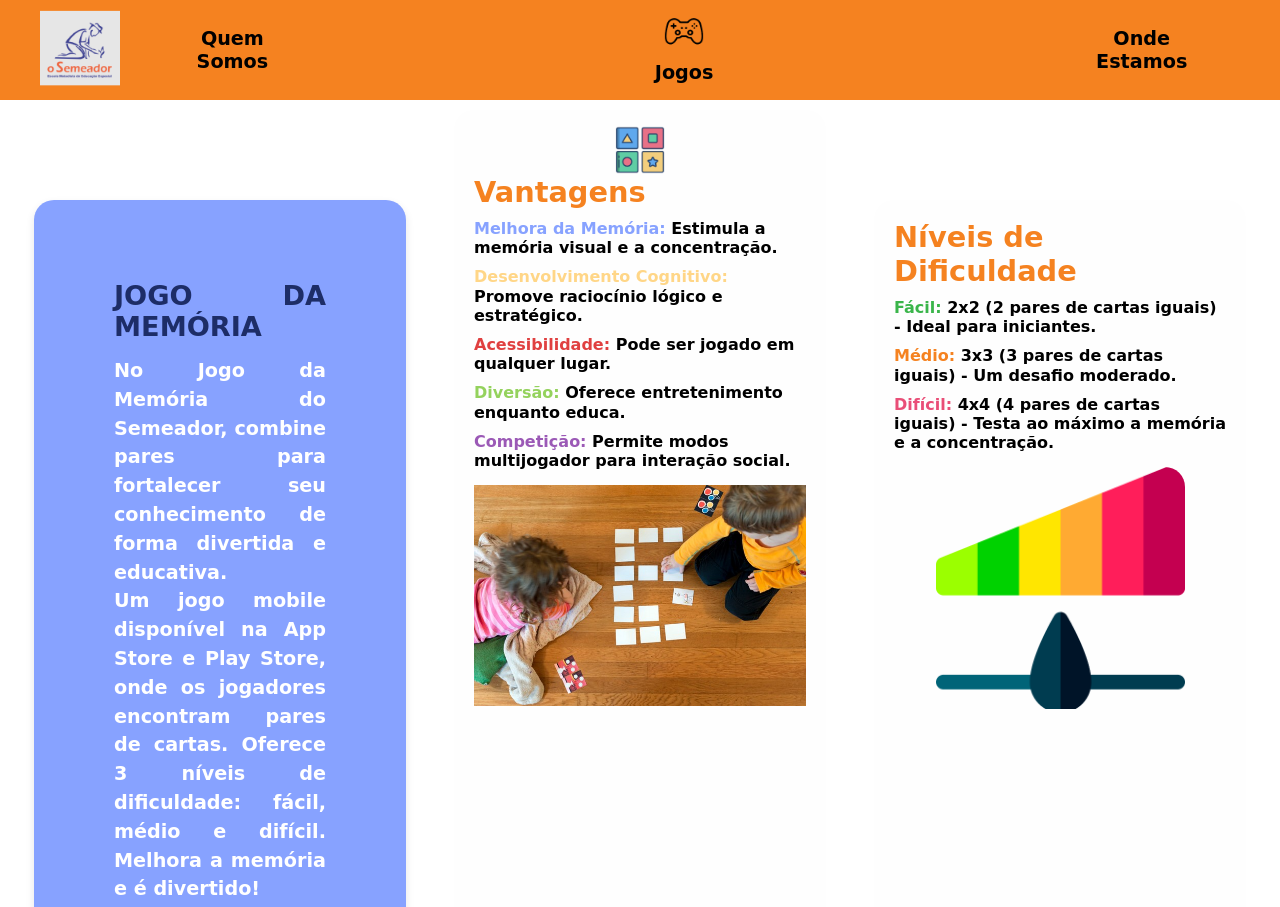
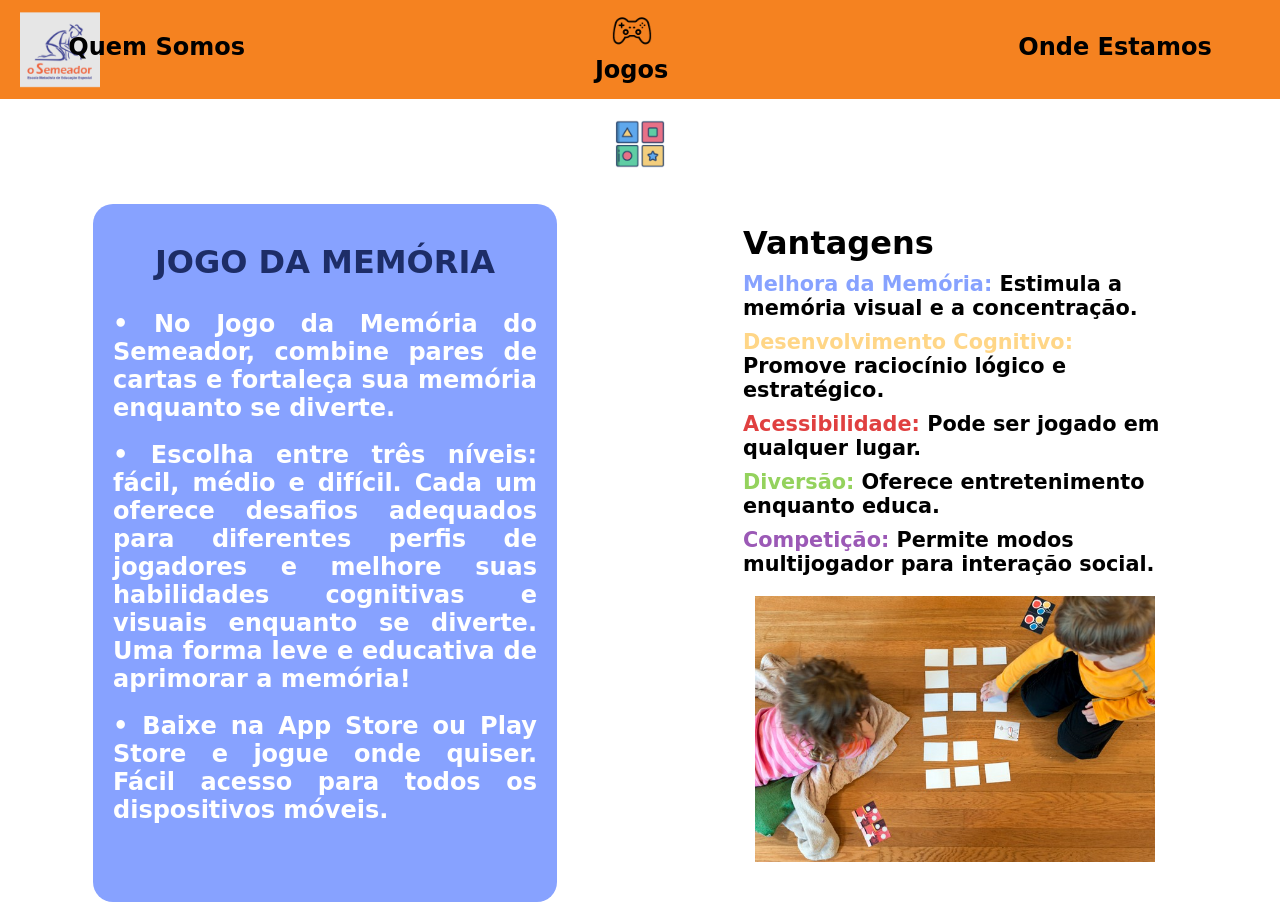
Before and after one commit to guilhermesantos0/Jornada_Do_Saber, a plain HTML site: page Memoria/JogoDaMemoria.html in a window 1280 px wide. Shown: the top 907 px of the page. Drawn offline with Linux system fonts and the light colour scheme; a web font is replaced by a local one.

Commit message:
pagina memoria, quase completa

```diff
--- a/Memoria/JogoDaMemoria.html
+++ b/Memoria/JogoDaMemoria.html
@@ -5,16 +5,20 @@
         <meta name="viewport" content="width=device-width, initial-scale=1.0">
         <title>Jogo da Memória - O Semeador</title>
         <!-- Importação da Fonte Google -->
-    <link href="https://fonts.googleapis.com/css2?family=Baloo+Thambi+2&display=swap" rel="stylesheet">
+        <link
+            href="https://fonts.googleapis.com/css2?family=Baloo+Thambi+2&display=swap"
+            rel="stylesheet">
         <link rel="stylesheet" href="MemoriaStyle.css">
     </head>
     <body>
 
         <!-- Cabeçalho -->
         <header>
-        <div class="logo">
+            <nav class="logo">
+                <a href="#main">
                     <img src="imagens/logo-semeador.png" alt="Logo O Semeador">
-        </div>
+                </a>
+            </nav>
             <nav>
                 <a href="#quem-somos">Quem Somos</a>
                 <div class="jogos-abas">
@@ -25,23 +29,48 @@
             </nav>
         </header>
 
+        <!-- Imagem acima da seção "Vantagens" -->
+        <img
+            src="imagens/memoria-icon.png"
+            alt="Imagem Vantagens"
+            class="imagem-vantagens">
+
         <!-- Seção Principal -->
         <main>
             <section class="jogo-memoria">
+                <br>
                 <h2>JOGO DA MEMÓRIA</h2>
-            <p>No Jogo da Memória do Semeador, combine pares para fortalecer seu conhecimento de forma divertida e educativa.</p>
-            <p>Um jogo mobile disponível na App Store e Play Store, onde os jogadores encontram pares de cartas. Oferece 3 níveis de dificuldade: fácil, médio e difícil. Melhora a memória e é divertido!</p>
+                <br>
+                <p>• No Jogo da Memória do Semeador, combine pares de cartas e fortaleça sua
+                    memória enquanto se diverte.</p>
+                <br>
+                <p>• Escolha entre três níveis: fácil, médio e difícil. Cada um oferece desafios
+                    adequados para diferentes perfis de jogadores e melhore suas habilidades
+                    cognitivas e visuais enquanto se diverte. Uma forma leve e educativa de
+                    aprimorar a memória!</p>
+                <br>
+                <p>• Baixe na App Store ou Play Store e jogue onde quiser. Fácil acesso para todos
+                    os dispositivos móveis.</p>
             </section>
 
             <section class="vantagens">
-            <img src="imagens/memoria-icon.png" alt="Imagem acima de vantagens" class="imagem-vantagens">
                 <h2>Vantagens</h2>
                 <ul>
-                <li><span class="memoria">Melhora da Memória:</span> Estimula a memória visual e a concentração.</li>
-                <li><span class="cognitivo">Desenvolvimento Cognitivo:</span> Promove raciocínio lógico e estratégico.</li>
-                <li><span class="acessibilidade">Acessibilidade:</span> Pode ser jogado em qualquer lugar.</li>
-                <li><span class="diversao">Diversão:</span> Oferece entretenimento enquanto educa.</li>
-                <li><span class="competicao">Competição:</span> Permite modos multijogador para interação social.</li>
+                    <li>
+                        <span class="memoria">Melhora da Memória:</span>
+                        Estimula a memória visual e a concentração.</li>
+                    <li>
+                        <span class="cognitivo">Desenvolvimento Cognitivo:</span>
+                        Promove raciocínio lógico e estratégico.</li>
+                    <li>
+                        <span class="acessibilidade">Acessibilidade:</span>
+                        Pode ser jogado em qualquer lugar.</li>
+                    <li>
+                        <span class="diversao">Diversão:</span>
+                        Oferece entretenimento enquanto educa.</li>
+                    <li>
+                        <span class="competicao">Competição:</span>
+                        Permite modos multijogador para interação social.</li>
                 </ul>
                 <img src="imagens/criancas-icon.png" alt="Crianças jogando">
             </section>
@@ -49,9 +78,15 @@
             <section class="dificuldade">
                 <h2>Níveis de Dificuldade</h2>
                 <ul>
-                <li><span class="facil">Fácil:</span> 2x2 (2 pares de cartas iguais) - Ideal para iniciantes.</li>
-                <li><span class="medio">Médio:</span> 3x3 (3 pares de cartas iguais) - Um desafio moderado.</li>
-                <li><span class="dificil">Difícil:</span> 4x4 (4 pares de cartas iguais) - Testa ao máximo a memória e a concentração.</li>
+                    <li>
+                        <span class="facil">Fácil:</span>
+                        2x2 (2 pares de cartas iguais) - Ideal para iniciantes.</li>
+                    <li>
+                        <span class="medio">Médio:</span>
+                        3x3 (3 pares de cartas iguais) - Um desafio moderado.</li>
+                    <li>
+                        <span class="dificil">Difícil:</span>
+                        4x4 (4 pares de cartas iguais) - Testa ao máximo a memória e a concentração.</li>
                 </ul>
                 <img src="imagens/dificuldade-icon.png" alt="Gráfico de dificuldade">
             </section>
@@ -59,19 +94,29 @@
 
         <!-- Rodapé -->
         <footer>
-        <div class="onde-estamos">
-            <img src="imagens/local-icon.png" alt="Ícone de localização">
+            <nav class="onde-estamos">
+                <a href="https://www.google.com/maps?q=Rua+dos+Meninos,+555+-+São+Caetano+do+Sul,+SP" target="_blank">
+                    <img src="imagens/local-icon.png" alt="Ícone de localização" class="local-icon">
+                        <h2>Onde Estamos</h2>
                     <p>Rua dos Meninos, 555 - São Caetano do Sul - SP - 09580-300</p>
-        </div>
-        <div class="fale-conosco">
-            <img src="imagens/fone-icon.png" alt="Ícone de Telefone">
+                </a>
+            </nav>
+            <nav class="fale-conosco">
+                <a href="#faleconosco">
+                    <img src="imagens/fone-icon.png" alt="Ícone de Telefone" class="fone-icon">
+                        <h2>Fale Conosco</h2>
                     <p>Fone/Fax: 11 4238-3100 - osemear@escola.org.br</p>
-        </div>
-        <div class="redes-sociais">
-            <img src="imagens/redes-icon.png" alt="Ícone de redes sociais">
-            <p>Siga-nos nas redes sociais</p>
-            <img src="imagens/instagram-icon.png" alt="Ícone Instagram" class="rede-social">
-            <img src="imagens/facebook-icon.png" alt="Ícone Facebook" class="rede-social">
+                </a>
+            </nav>
+            <nav class="redes-sociais">
+                <img src="imagens/redes-icon.png" alt="Ícone de redes sociais" class="rede-social">
+                    <h2>Redes Sociais</h2>
+                <a href="https://www.instagram.com/metodistaosemeador/" target="_blank">
+                    <img src="imagens/instagram-icon.png" alt="Ícone Instagram" class="rede-social-instagram">
+                </a>
+                <a href="https://www.facebook.com/escolaosemeador?locale=pt_BR" target="_blank">
+                    <img src="imagens/facebook-icon.png" alt="Ícone Facebook" class="rede-social-facebook">
+                </a>
             </div>
         </footer>
 
--- a/Memoria/MemoriaStyle.css
+++ b/Memoria/MemoriaStyle.css
@@ -11,7 +11,7 @@ body {
     color: black;
     margin: 0;
     padding: 0;
-    min-height: 100vh; /* Garante que o conteúdo ocupe toda a altura da tela */
+    min-height: 100vh;
     display: flex;
     flex-direction: column;
     font-weight: bold;
@@ -20,134 +20,279 @@ body {
 /* Cabeçalho */
 header {
     display: flex;
-    justify-content: space-between; /* Alinha a logo à esquerda e o menu à direita */
-    align-items: center; /* Centraliza verticalmente */
+    justify-content: center;
+    align-items: center;
     background-color: #f58220;
-    padding: 10px 40px; /* Ajuste de padding para reduzir a altura */
+    padding: 10px 0;
     position: relative;
-    height: auto; /* Deixa a altura automática */
 }
 
-/* Logo alinhada à esquerda */
 header .logo {
-    margin-right: 20px; /* Espaço à direita da logo */
+    position: absolute;
+    left: 20px;
+    top: 50%;
+    transform: translateY(-43%);
 }
 
 header .logo img {
-    width: 80px; /* Reduz o tamanho da logo */
+    width: 80px;
 }
 
-/* Navegação */
 header nav {
     display: flex;
     justify-content: center;
-    flex-grow: 1; /* Faz o nav ocupar o espaço necessário */
-    gap: 300px; /* Ajusta o espaço entre os links de navegação */
-    align-items: center; /* Certifica-se de que os elementos estão centralizados verticalmente */
+    align-items: center;
+    gap: 350px;
 }
 
-/* Estilo das abas */
+.jogos-link,
 header nav a {
     color: black;
     font-weight: bold;
     text-decoration: none;
-    font-size: 1.2rem; /* Tamanho ajustado do texto */
-    padding: 5px 10px; /* Reduz o padding em torno do texto */
+    font-size: 1.5rem;
 }
 
-/* Aba "Jogos" com imagem e texto */
 .jogos-abas {
     display: flex;
     flex-direction: column;
     align-items: center;
-    background-color: transparent;
-    text-align: center;
 }
 
 .imagem-jogos {
     width: 40px;
-    height: auto;
     margin-bottom: 5px;
-}
-
-.jogos-link {
-    font-size: 1.2rem;
-    color: black;
-    text-decoration: none;
-    font-weight: bold;
-}
-
-/* Centralizar os textos "Quem Somos" e "Onde Estamos" */
-header nav a:first-child, /* "Quem Somos" */
-header nav a:last-child { /* "Onde Estamos" */
-    text-align: center; /* Centraliza o texto */
-    margin: 0 20px; /* Ajusta as margens para espaçar os elementos */
 }
 
 /* Responsividade para a Header */
 @media (max-width: 1024px) {
     header nav {
-        gap: 100px; /* Ajusta o espaçamento das abas em telas menores */
+        gap: 200px;
     }
 }
 
 @media (max-width: 768px) {
     header {
         flex-direction: column;
-        padding: 10px 20px; /* Mantém compacto em telas menores */
-    }
-
-    header .logo {
-        margin-right: 0; /* Remove a margem da logo */
     }
 
     header nav {
-        flex-direction: column; /* Empilha as abas verticalmente */
-        justify-content: center;
+        flex-direction: column;
         gap: 20px;
+    }
+
+    .logo {
+        position: static;
+        transform: none;
+        margin-bottom: 10px;
     }
 }
 
 @media (max-width: 480px) {
     header nav {
-        flex-direction: column;
-        align-items: center; /* Centraliza as abas */
         gap: 10px;
     }
 
     header .logo img {
-        width: 60px; /* Reduz o tamanho da logo */
+        width: 60px;
     }
 }
 
-/* Rodapé */
+/* Seção Principal */
+main {
+    flex: 1;
+    display: flex;
+    justify-content: space-around;
+    padding: 20px;
+    gap: 20px;
+    flex-wrap: wrap;
+}
+
+.imagem-vantagens {
+    display: block;
+    margin: 20px auto 15px;
+    width: 50px;
+}
+
+/* Seções comuns */
+
+.jogo-memoria {
+    background-color: #87A2FF;
+    text-align: justify;
+    max-width: 464px;
+    border-radius: 20px;
+    padding: 20px;
+    margin-bottom: 20px;
+}
+
+.vantagens {
+    max-width: 464px;
+    border-radius: 20px;
+    padding: 20px;
+    margin-bottom: 20px;
+    text-align: left;
+}
+
+.vantagens img {
+    display: block;
+    margin: 20px auto;
+    width: 100%;
+    max-width: 400px;
+    height: auto;
+}
+
+.dificuldade {
+    max-width: 464px;
+    border-radius: 20px;
+    padding: 20px;
+    margin-bottom: 20px;
+    text-align: left;
+}
+
+.dificuldade img {
+    display: block;
+    margin: 20px auto;
+    width: 100%;
+    max-width: 350px;
+    height: auto;
+}
+
+/* Seções de texto */
+.dificuldade h2,
+.jogo-memoria h2,
+.vantagens h2 {
+    font-size: 2.0rem;
+    margin-bottom: 10px;
+}
+
+.jogo-memoria h2 {
+    text-align: center;
+    color: #1d2d67;
+}
+
+.jogo-memoria p {
+    color: white;
+    font-size: 1.5rem;
+}
+
+.dificuldade ul,
+.vantagens ul {
+    list-style-type: none;
+    padding: 0;
+}
+
+.dificuldade ul li,
+.vantagens ul li {
+    margin-bottom: 10px;
+    font-size: 1.3rem;
+}
+
+.vantagens .memoria {
+    color: #87a2ff;
+}
+.vantagens .cognitivo {
+    color: #ffd687;
+}
+.vantagens .acessibilidade {
+    color: #e04040;
+}
+.vantagens .diversao {
+    color: #94d25d;
+}
+.vantagens .competicao {
+    color: #9b59b6;
+}
+
+.dificuldade .facil {
+    color: #3ab54a;
+}
+.dificuldade .medio {
+    color: #f58220;
+}
+.dificuldade .dificil {
+    color: #e94e77;
+}
+
+/* Responsividade da Seção Principal */
+@media (max-width: 1024px) {
+    .dificuldade,
+    .jogo-memoria,
+    .vantagens {
+        width: 45%;
+    }
+}
+
+@media (max-width: 768px) {
+    .dificuldade,
+    .jogo-memoria,
+    .vantagens {
+        width: 80%;
+    }
+}
+
+@media (max-width: 480px) {
+    .dificuldade,
+    .jogo-memoria,
+    .vantagens {
+        width: 100%;
+    }
+}
+
 footer {
     background-color: #f58220;
     padding: 20px 0;
     display: flex;
-    justify-content: space-between;
-    align-items: center;
+    justify-content: space-evenly;
+    align-items: flex-start; /* Garante que os h2 fiquem alinhados no topo */
     text-align: center;
     width: 100%;
-    position: relative;
     bottom: 0;
-    left: 0;
 }
 
-footer div {
+footer nav {
     width: 33%;
+    flex-direction: column;
+    justify-content: flex-start; /* Garante o alinhamento no topo das divs */
+    align-items: center;
     text-align: center;
 }
 
-footer img {
+footer h2 {
+    margin-top: 0; /* Remove qualquer margem superior extra */
+    font-size: 1.2rem; /* Ajusta o tamanho, se necessário */
+}
+
+
+footer p {
+    font-size: 1rem;
+}
+
+.local-icon {
+    width: 20px;
+    margin-bottom: 5px;
+}
+
+
+.fone-icon {
+    width: 20px;
+    margin-bottom: 5px;
+}
+
+.rede-social {
     width: 30px;
     margin-bottom: 5px;
 }
 
-footer p {
-    font-size: 1rem;
-    color: black;
+.rede-social-instagram {
+    width: 50px;
+    margin-bottom: 5px;
 }
+
+.rede-social-facebook {
+    width: 50px;
+    margin-bottom: 5px;
+}
+
 
 /* Responsividade do Rodapé */
 @media (max-width: 768px) {
@@ -158,172 +303,50 @@ footer p {
     }
 
     footer div {
-        width: 100%; /* Garante que os itens ocupem a largura completa */
+        width: 100%;
         margin-bottom: 10px;
     }
 }
 
-/* Seção Principal */
-main {
-    flex: 1; /* Faz o conteúdo principal crescer para ocupar o espaço */
-    display: flex;
-    justify-content: space-around;
-    padding: 20px;
-    gap: 20px;
-    flex-wrap: wrap;
+/* Aplica o efeito de sublinhado a todos os links na navegação */
+nav a {
+    text-decoration: none; /* Remove o sublinhado padrão */
+    color: black; /* Cor do texto */
+    position: relative;
+    padding-bottom: 5px;
+    transition: color 0.3s ease, text-shadow 0.3s ease; /* Transição suave para o efeito */
 }
 
-.dificuldade {
-    max-width: 464px;
-    background-color: #90C2FF;
-    border-radius: 20px;
-    padding: 20px;
-    color: black;
-    text-align: left;
-    margin-bottom: 20px;
+/* Efeito de sublinhado animado para todos os links */
+nav a::after {
+    content: '';
+    position: absolute;
+    width: 0;
+    height: 2px; /* Espessura do sublinhado */
+    left: 0%;
+    bottom: 0;
+    background-color: black;
+    transition: width 0.3s ease;
 }
 
-.vantagens {
-    max-width: 464px;
-    background-color: #90C2FF;
-    border-radius: 20px;
-    padding: 20px;
-    color: black;
-    text-align: left;
-    margin-bottom: 20px;
+/* .local-icon {
+    left: -50%;
 }
 
-.jogo-memoria {
-    max-width: 464px;
-    background-color: #87a2ff;
-    border-radius: 20px;
-    padding: 20px;
-    color: white;
-    text-align: left;
-    margin-bottom: 20px;
+.fone-icon {
+    left: -50%;
+} */
+
+/* Quando o mouse passar sobre o link, o sublinhado aparece */
+nav a:hover::after {
+    width: 100%;
 }
 
-/* Seção "Jogo da Memória" */
-.jogo-memoria {
-    margin-top: 80px;
-    width: 30%;
-    background-color: #87a2ff; /* Azul claro para a caixa */
-    border-radius: 20px; /* Cantos arredondados */
-    padding: 80px; /* Mantendo o padding padrão */
-    color: white; /* Texto em branco */
-    text-align: justify;
-    margin-bottom: auto;
-    box-shadow: 0px 4px 8px rgba(0, 0, 0, 0.1); /* Sombra leve */
+/* Excluir o efeito de sublinhado da logo */
+nav header .logo img {
+    text-decoration: none; /* Garante que a logo não tenha sublinhado */
 }
 
-.jogo-memoria h2 {
-    color: #1d2d67; /* Título em azul escuro */
-    font-size: 1.7rem; /* Aumentar o tamanho do título */
-    font-weight: bold;
-    margin-bottom: 15px; /* Espaço maior entre o título e o texto */
+nav .logo::after {
+    display: none; /* Remove o efeito ::after da logo */
 }
-
-.jogo-memoria p {
-    font-size: 1.2rem; /* Aumentar o tamanho do texto */
-    line-height: 1.5; /* Espaçamento entre as linhas */
-    color: #ffffff; /* Texto em branco */
-}
-
-/* Seção "Vantagens" */
-.vantagens {
-    margin-top: 100px;
-    text-align: left;
-    width: 30%;
-    background-color: #fefefe;
-    border-radius: 20px;
-    padding: 20px;
-    padding-top: 0; /* Remove o padding superior da seção */
-    margin-top: -10px; /* Use um valor negativo para aproximar ainda mais da header */
-}
-
-.vantagens h2 {
-    color: #f58220;
-    font-size: 1.8rem;
-    margin-bottom: 10px;
-}
-
-.vantagens ul {
-    list-style-type: none;
-    padding: 0;
-}
-
-.vantagens ul li {
-    margin-bottom: 10px;
-    font-size: 1rem;
-    line-height: 1.2;
-}
-
-.vantagens .memoria { color: #87a2ff; }
-.vantagens .cognitivo { color: #ffd687; }
-.vantagens .acessibilidade { color: #e04040; }
-.vantagens .diversao { color: #94d25d; }
-.vantagens .competicao { color: #9b59b6; }
-
-.vantagens img {
-    display: block;
-    margin: 20px auto 0 auto;
-    width: 100%;
-    max-width: 400px;
-    height: auto;
-    border-radius: 20px;
-    margin-top: 15px;
-    border-radius: 0;
-}
-
-/* Estilo para a imagem acima de "Vantagens" */
-.imagem-vantagens {
-    display: block;
-    margin: 0 auto 0 auto; /* Remove a margem superior para aproximar a imagem do topo */
-    width: 50px !important; /* Ajuste o tamanho conforme necessário */
-    height: auto; /* Mantém a proporção da imagem */
-    border: none; /* Remove bordas */
-    outline: none; /* Remove qualquer contorno */
-    box-shadow: none; /* Remove qualquer sombra */
-    border-radius: 0; /* Remove o arredondamento para tornar a imagem quadrada */
-    max-width: 100%; /* Garante que a imagem não ultrapasse a largura do container */
-}
-
-/* Seção "Níveis de Dificuldade" */
-.dificuldade {
-    margin-top: 80px;
-    width: 30%;
-    background-color: #fefefe;
-    border-radius: 20px;
-    padding: 20px;
-}
-
-.dificuldade h2 {
-    color: #f58220;
-    font-size: 1.8rem;
-    margin-bottom: 10px;
-}
-
-.dificuldade ul {
-    list-style-type: none;
-    padding: 0;
-}
-
-.dificuldade ul li {
-    margin-bottom: 10px;
-    font-size: 1rem;
-    line-height: 1.2;
-}
-
-.dificuldade .facil { color: #3ab54a; }
-.dificuldade .medio { color: #f58220; }
-.dificuldade .dificil { color: #e94e77; }
-
-.dificuldade img {
-    display: block;
-    margin: 20px auto 0 auto;
-    width: 75%;
-    max-width: 400px;
-    height: auto;
-    border-radius: 20px;
-    margin-top: 15px;
-}
```
Lines whose indentation alone changed are shown as unchanged.
